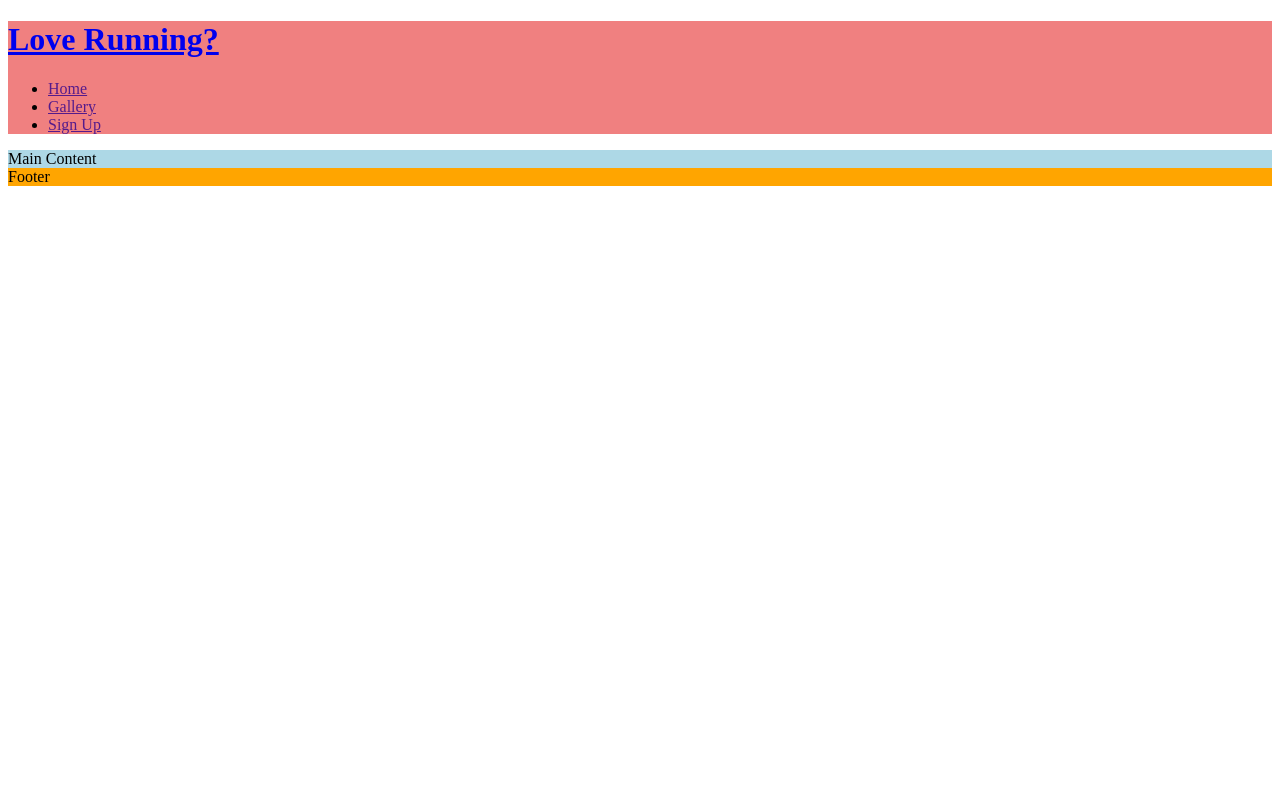
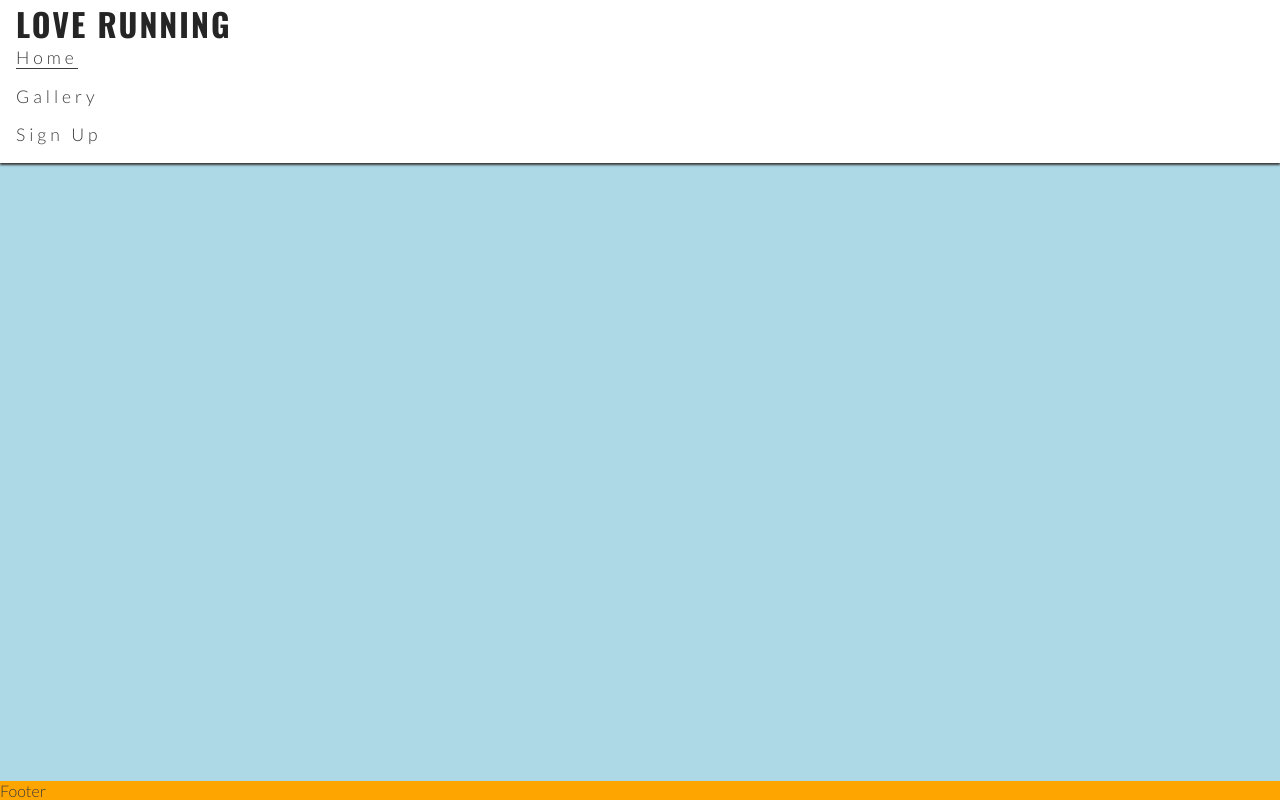
Before and after one commit to DylanAustin-TheDreamer/love-running, a plain HTML site: page index.html in a window 1280 px wide. Drawn offline with nearby package versions, Linux system fonts and the light colour scheme.

Commit message:
reselected correct CSS & added box shadow

```diff
--- a/assets/css/styles.css
+++ b/assets/css/styles.css
@@ -1,11 +1,67 @@
-header{
-    background-color: lightcoral;
+/* Google fonts import */
+@import url('https://fonts.googleapis.com/css2?family=Lato:wght@300&family=Oswald:wght@200;300;400;500;600;700&display=swap');
+
+/* Asterisk wildcard selector to override default styles added by the browser */
+* {
+    padding: 0;
+    margin: 0;
+    box-sizing: border-box;
 }
 
-main{
-    background-color:lightblue;
+/* General styles */
+body {
+    min-height: 100vh;
+    display: flex;
+    flex-direction: column;
+    /* Generic project styles */
+    color: #3a3a3a;
+    font-family: 'Lato', sans-serif;
 }
 
-footer{
-    background-color:orange;
+/* Header */
+header {
+    background-color: #ffffff;
+    padding: 0 1rem;
+    position: fixed;
+    z-index: 99;
+    width: 100%;
+    box-shadow: 0 2px 2px #3a3a3a;
 }
+
+header a {
+    text-decoration: none;
+    color: inherit;
+}
+
+h1 {
+    font-family: 'Oswald', sans-serif;
+    text-transform: uppercase;
+    letter-spacing: 2px;
+    color: #252525;
+}
+
+#menu {
+    font-size: 110%;
+    letter-spacing: 4px;
+    list-style-type: none;
+}
+
+#menu > li {
+    margin-bottom: 1em;
+}
+
+.active {
+    border-bottom: 1px solid #3a3a3a;
+}
+
+/* Main content */
+main {
+    background-color: lightblue;
+    /* Make main element take up any surplus space to push footer down */
+    flex: 1 0 auto;
+}
+
+/* Footer */
+footer {
+    background-color: orange;
+}
--- a/assets/favicon/css/styles.css
+++ /dev/null
@@ -1,40 +0,0 @@
-/* Google fonts import */
-@import url('https://fonts.googleapis.com/css2?family=Lato:wght@300&family=Oswald:wght@200;300;400;500;600;700&display=swap');
-
-/* Asterisk wildcard selector to override default styles added by the browser */
-* {
-    padding: 0;
-    margin: 0;
-    box-sizing: border-box;
-}
-
-/* General styles */
-body {
-    min-height: 100vh;
-    display: flex;
-    flex-direction: column;
-    /* Generic project styles */
-    color: #3a3a3a;
-    font-family: 'Lato', sans-serif;
-}
-
-h1 {
-    font-family: 'Oswald', sans-serif;
-}
-
-/* Header */
-header {
-    background-color: lightcoral;
-}
-
-/* Main content */
-main {
-    background-color: lightblue;
-    /* Make main element take up any surplus space to push footer down */
-    flex: 1 0 auto;
-}
-
-/* Footer */
-footer {
-    background-color: orange;
-}
--- a/index.html
+++ b/index.html
@@ -1,37 +1,41 @@
 <!DOCTYPE html>
 <html lang="en">
+
 <head>
     <meta charset="UTF-8">
+    <meta http-equiv="X-UA-Compatible" content="IE=edge">
     <meta name="viewport" content="width=device-width, initial-scale=1.0">
     <!-- Meta tags for search engines -->
-    <meta name="description" content="Love Running. Club for runners in Dublin, Ireland. Urban running, trail running. Dublin docklands and Phoenix Park">
+    <meta name="description"
+        content="Love Running. Club for runners in Dublin, Ireland. Urban running, trail running. Dublin docklands and Phoenix Park">
     <meta name="keywords" content="love running, run, running club, runners, Ireland, Dublin, sport, exercise">
+    <!-- Title -->
     <title>Love Running</title>
-    <!--favicon-->
+    <!-- Favicon -->
     <link rel="apple-touch-icon" sizes="180x180" href="assets/favicon/apple-touch-icon.png">
     <link rel="icon" type="image/png" sizes="32x32" href="assets/favicon/favicon-32x32.png">
     <link rel="icon" type="image/png" sizes="16x16" href="assets/favicon/favicon-16x16.png">
-    <!-- StyleSheet -->
+    <!-- Stylesheet -->
     <link rel="stylesheet" href="assets/css/styles.css">
+</head>
 
-</head>
 <body>
     <!-- Header -->
     <header>
         <a href="index.html">
-            <h1 id="logo">Love Running?</h1>
+            <h1 id="logo">Love Running</h1>
         </a>
         <nav>
-            <ul>
-                <li><a href="">Home</a></li>
+            <ul id="menu">
+                <li><a href="" class="active">Home</a></li>
                 <li><a href="">Gallery</a></li>
                 <li><a href="">Sign Up</a></li>
             </ul>
         </nav>
     </header>
 
-    <!-- Main Content -->
-    <main>Main Content</main>
+    <!-- Main content -->
+    <main>Main content</main>
 
     <!-- Footer -->
     <footer>Footer</footer>
```
